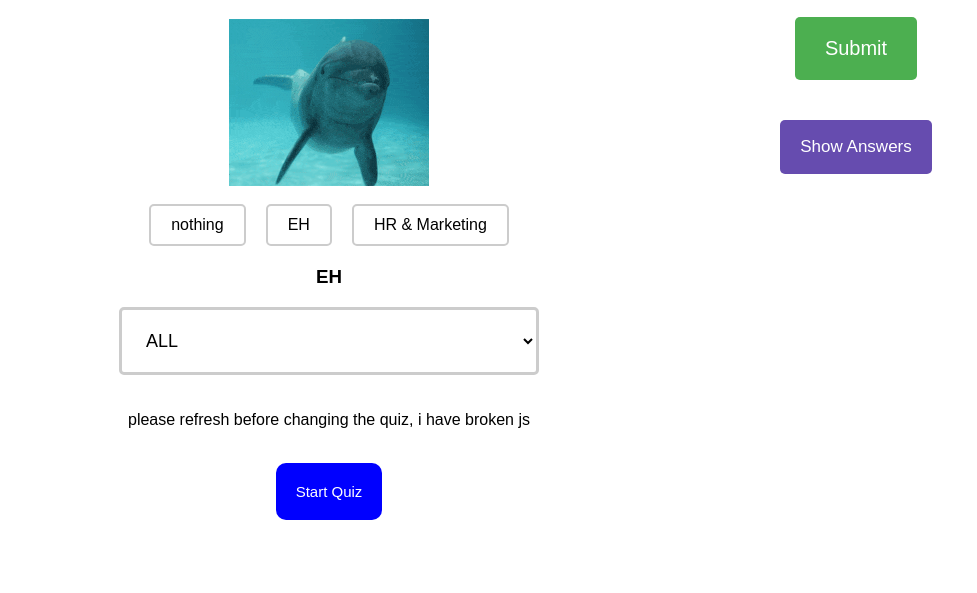
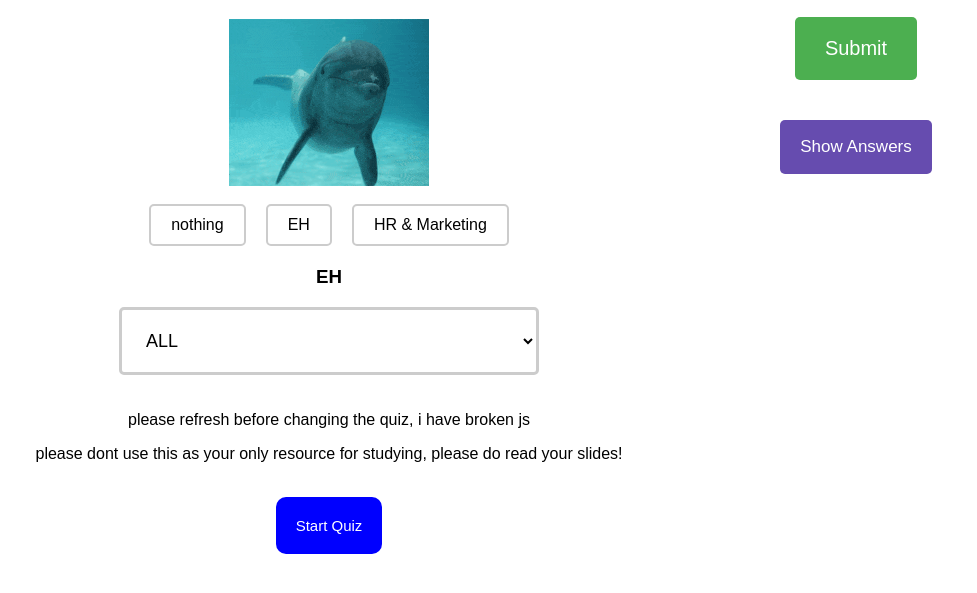
Before and after one commit to Nabil-Rn/quizzes, a plain HTML site: page index.html in a window 1280 px wide. Shown: the part 141-734 px from the top of the page, without its empty margins (0-977 px from the left). Drawn offline with Linux system fonts and the light colour scheme.

Commit message:
Update index.html

```diff
--- a/index.html
+++ b/index.html
@@ -43,6 +43,7 @@
 
                 </select>
                 <p>please refresh before changing the quiz, i have broken js</p>
+                <p>please dont use this as your only resource for studying, please do read your slides! </p>
                 <br>
             </div>
 
```
